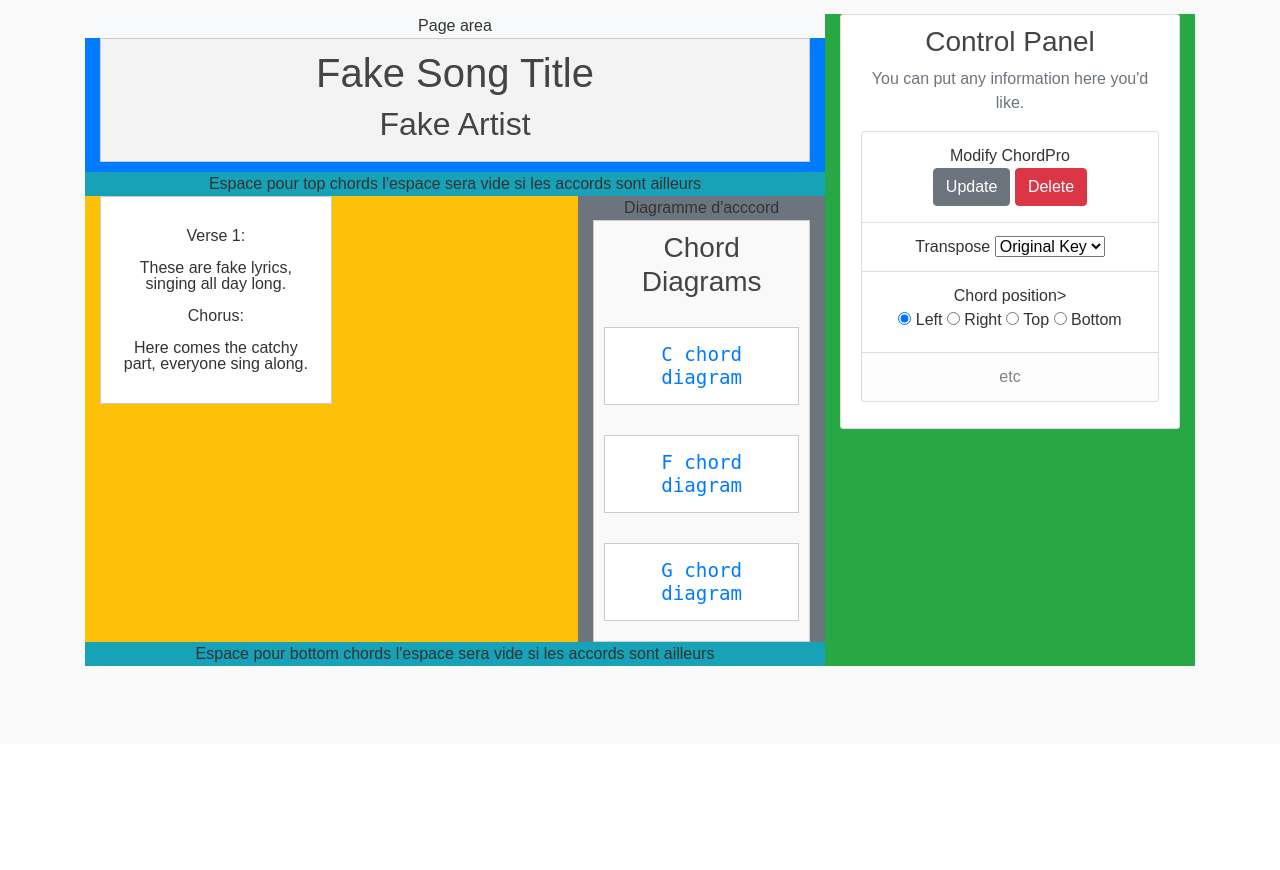
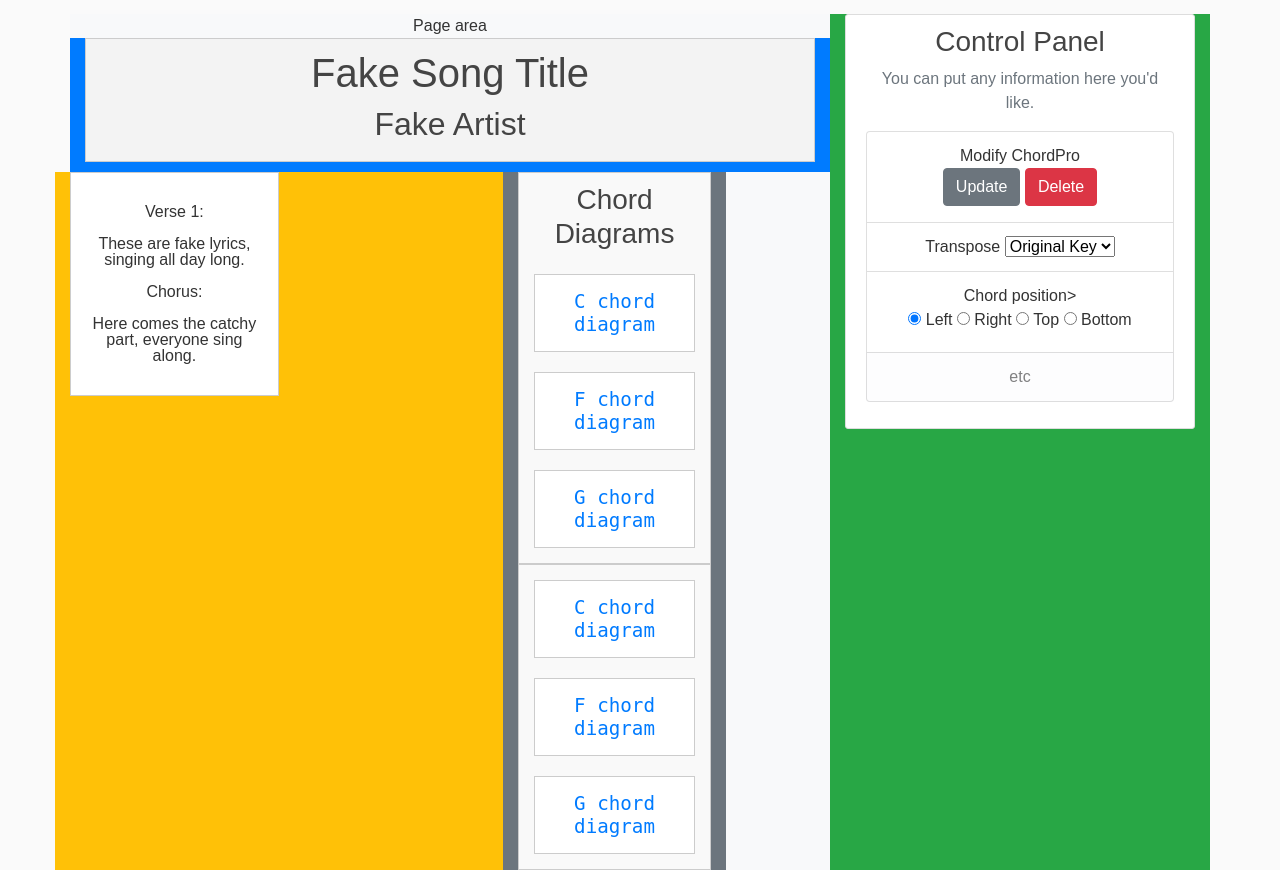
Before and after one commit to gaulindm/Francouke, a Django app: page /newscore/226/ in a window 1280 px wide. Shown: the part 56-926 px from the top of the page. Before the commit the page ends 722 px from the top, so only its background shows below. Run offline with Django 5.2, Linux system fonts and the light colour scheme; data comes from the database, SQL or seed files in the repository; some libraries are stand-ins or nearby versions.

```diff
--- a/songbook/templates/songbook/new_score_view.html
+++ b/songbook/templates/songbook/new_score_view.html
@@ -29,6 +29,10 @@ body {
     margin-bottom: 10px;
 }
 
+
+
+
+
 #main-container {
     display: flex;
     gap: 20px;
@@ -47,7 +51,8 @@ body {
 }
 
 .chord {
-    margin: 10px 0;
+    flex: 0 0 auto; /* Prevent chords from stretching */
+    margin: 5px; /* Add margin around each chord */
     padding: 10px;
     border: 1px solid #ccc;
     background-color: #fff;
@@ -75,10 +80,12 @@ body {
 #chord-container.right { order: 2; }
 #lyrics-container.right { order: 1; }
 
-#chord-container.top,
-#chord-container.bottom {
-    width: 100%;
-    flex-direction: row;
+#top-chord-diagram-placeholder #chord-container,
+#bottom-chord-diagram-placeholder #chord-container {
+    display: flex; /* Switch to horizontal layout */
+    flex-wrap: wrap; /* Allow wrapping if chords exceed container width */
+    justify-content: center; /* Center the chords horizontally */
+    gap: 10px; /* Add spacing between chords */
 }
 
 #chord-container.bottom { order: 3; }
@@ -99,6 +106,9 @@ body {
 /* Navbar Adjustments */
 .navbar {
     margin-bottom: 20px;
+}
+.d-none {
+    display: none !important;
 }
     </style>
 </head>
@@ -132,7 +142,6 @@ body {
         </nav>
       </header>
 <main role="main" class="container">
-    <div class="container">
         <div class="row">
           <div class="col-8 bg-light">
             Page area
@@ -145,12 +154,26 @@ body {
                   </div>
               </div>
               <div class="row">
-                  <div class ="col-12 bg-info">
+
+                <div id="top-chord-diagram-placeholder" class="col-12 bg-info">
                     <center>Espace pour top chords l'espace sera vide si les accords sont ailleurs</center>
+                </div>
+
+                <div id="lyrics-and-chords" class="row">
+                    <div id="left-chord-diagram-placeholder" class="col-4 bg-secondary d-none">
+                        <div id="chord-container">
+                            <div class="chord">
+                                <h4>C chord diagram</h4>
+                            </div>
+                            <div class="chord">
+                                <h4>F chord diagram</h4>
+                            </div>
+                            <div class="chord">
+                                <h4>G chord diagram</h4>
+                            </div>
                         </div>
                     </div>
 
-                <div class="row">
                     <div class="col-8 bg-warning">
                         <div id="lyrics-container" class="col-6 lyrics-container">
                             <p>Verse 1:</p>
@@ -159,7 +182,8 @@ body {
                             <p>Here comes the catchy part, everyone sing along.</p>
                         </div>
                     </div>
-                  <div class="col-4 bg-secondary">Diagramme d'acccord
+
+                    <div id="right-chord-diagram-placeholder" class="col-4 bg-secondary">
                         <div id="chord-container">
                             <h3>Chord Diagrams</h3>
                             <div class="chord">
@@ -174,10 +198,13 @@ body {
                         </div>
                     </div>
                 </div>
-              <div class="row">
-                  <div class ="col-12 bg-info">
+
+                <div id="bottom-chord-diagram-placeholder" class="col-12 bg-info d-none">
                     <center>Espace pour bottom chords l'espace sera vide si les accords sont ailleurs</center>
                 </div>
+
+
+
               </div>
           </div>
           <div class="col-4 bg-success"><div class="content-section">
@@ -228,7 +255,7 @@ body {
             </p>
           </div>
         </div>
-      </div>
+
 
 
 
@@ -242,34 +269,51 @@ body {
     <script src="https://cdnjs.cloudflare.com/ajax/libs/popper.js/1.12.9/umd/popper.min.js" integrity="sha384-ApNbgh9B+Y1QKtv3Rn7W3mgPxhU9K/ScQsAP7hUibX39j7fakFPskvXusvfa0b4Q" crossorigin="anonymous"></script>
     <script src="https://maxcdn.bootstrapcdn.com/bootstrap/4.0.0/js/bootstrap.min.js" integrity="sha384-JZR6Spejh4U02d8jOt6vLEHfe/JQGiRRSQQxSfFWpi1MquVdAyjUar5+76PVCmYl" crossorigin="anonymous"></script>
 
+<!-- Layout Initialization -->
 <script>
-        // Function to dynamically update the layout
-        function updateLayout(position) {
+    document.addEventListener('DOMContentLoaded', () => {
+        updateChordPosition('right'); // Set default position
+    });
+</script>
+
+<!-- Main Script for Position Update -->
+<script>
+    // Function to update the position of chord diagrams
+    function updateChordPosition(position) {
+    // Hide all placeholders first
+    document.getElementById('top-chord-diagram-placeholder').classList.add('d-none');
+    document.getElementById('bottom-chord-diagram-placeholder').classList.add('d-none');
+    document.getElementById('left-chord-diagram-placeholder').classList.add('d-none');
+    document.getElementById('right-chord-diagram-placeholder').classList.add('d-none');
+
+    // Remove "d-none" class from the selected placeholder
+    const selectedPlaceholder = document.getElementById(`${position}-chord-diagram-placeholder`);
+    selectedPlaceholder.classList.remove('d-none');
+
+    // Move the chord container to the selected placeholder
+    selectedPlaceholder.appendChild(document.getElementById('chord-container'));
+ // Adjust layout for top and bottom positions
  const chordContainer = document.getElementById('chord-container');
-            const lyricsContainer = document.getElementById('lyrics-container');
-            const mainContainer = document.getElementById('main-container');
-
-            // Clear previous classes
-            chordContainer.classList.remove('left', 'right', 'top', 'bottom');
-            lyricsContainer.classList.remove('left', 'right', 'top', 'bottom');
-            mainContainer.classList.remove('row', 'column');
-
-            // Apply new classes based on the selected position
-            chordContainer.classList.add(position);
-            lyricsContainer.classList.add(position);
-
-            // Adjust flex direction for top/bottom vs. left/right
-            if (position === 'left' || position === 'right') {
-                mainContainer.classList.add('row');
+    if (position === 'top' || position === 'bottom') {
+        chordContainer.style.display = 'flex';
+        chordContainer.style.flexDirection = 'row'; // Ensure horizontal layout
+        chordContainer.style.flexWrap = 'wrap'; // Allow wrapping
+        chordContainer.style.justifyContent = 'center'; // Center-align
     } else {
-                mainContainer.classList.add('column');
-            }
+        // Reset layout for left and right positions
+        chordContainer.style.display = 'flex';
+        chordContainer.style.flexDirection = 'column'; // Stack vertically
+        chordContainer.style.flexWrap = 'nowrap';
+        chordContainer.style.justifyContent = 'flex-start'; // Align to top/left
     }
 
-        // Attach event listener to the form
+}
+
+
+    // Event listener for the layout form
     document.getElementById('layout-form').addEventListener('change', () => {
         const selectedPosition = document.querySelector('input[name="diagram-position"]:checked').value;
-            updateLayout(selectedPosition);
+        updateChordPosition(selectedPosition);
     });
 </script>
 
```
Lines whose indentation alone changed are shown as unchanged.
